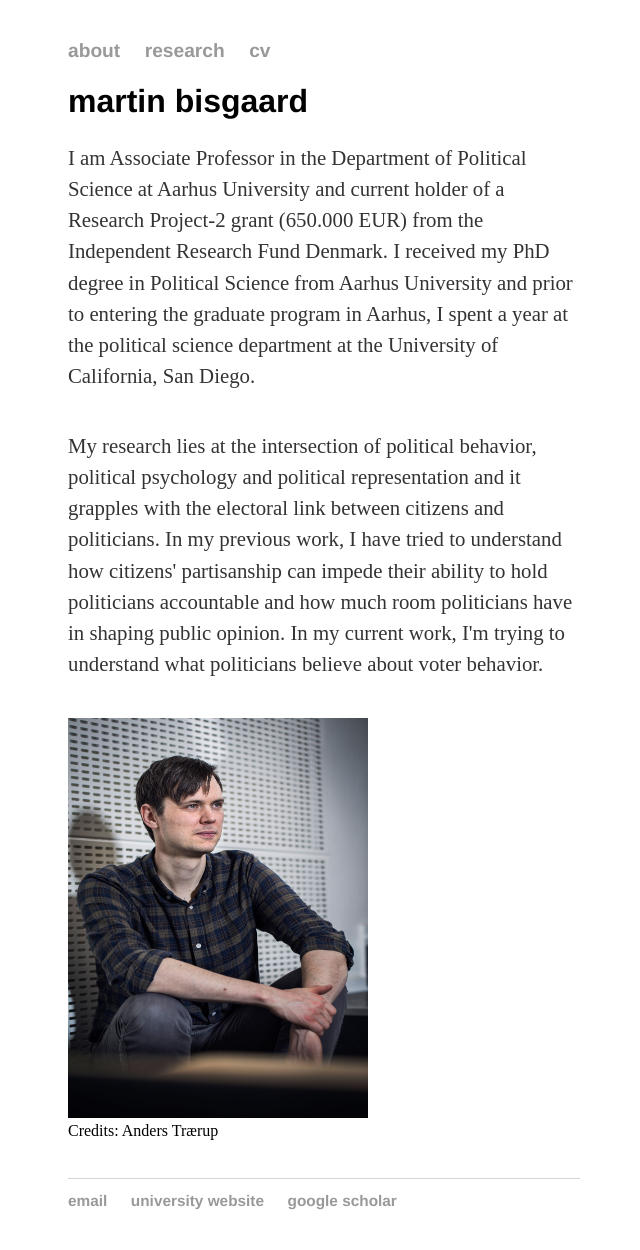
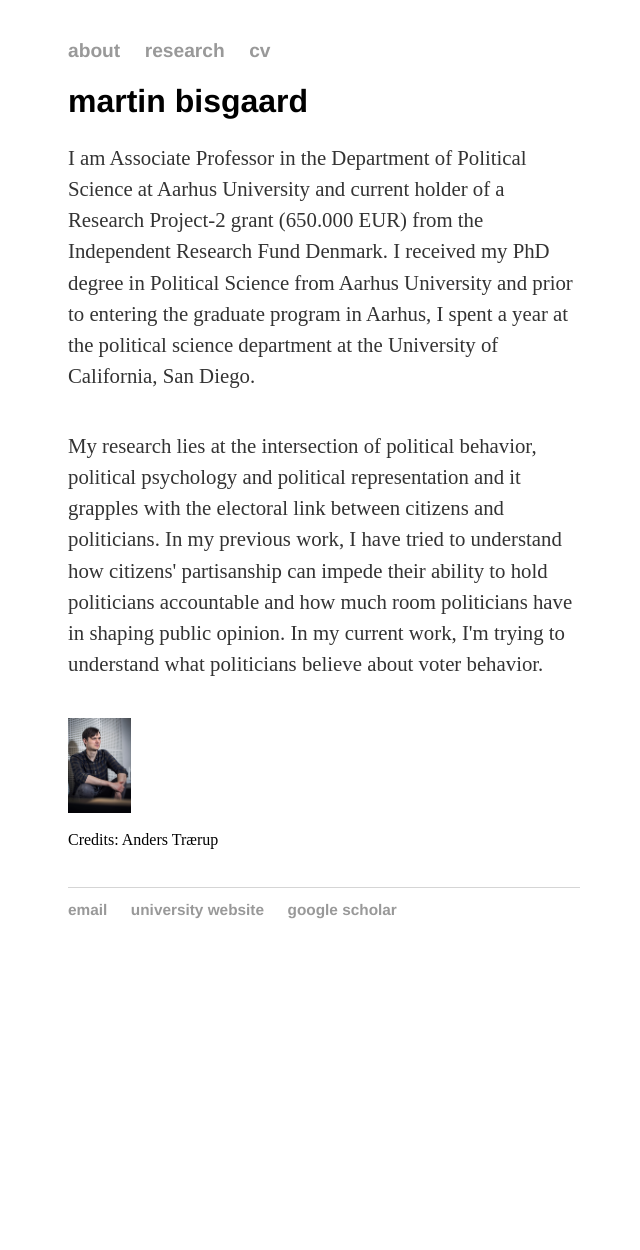
Before and after one commit to mbisgaard/mbisgaard.github.io, a Jekyll site: the page built from index.html, in a window 1280 px wide. Shown: the whole page, without its empty margins (316-956 px from the left). Built offline with Jekyll 4.4.1, drawn with Linux system fonts in a browser that asks for light colours; after the commit the page ends 959 px from its top, so only the background shows below that.

Commit message:
Update main.css

```diff
--- a/css/main.css
+++ b/css/main.css
@@ -67,3 +67,11 @@ ul.posts {
 ul.posts li {
     list-style: none;
 }
+
+img {
+  display: block;
+  max-width:230px;
+  max-height:95px;
+  width: auto;
+  height: auto;
+}
```
